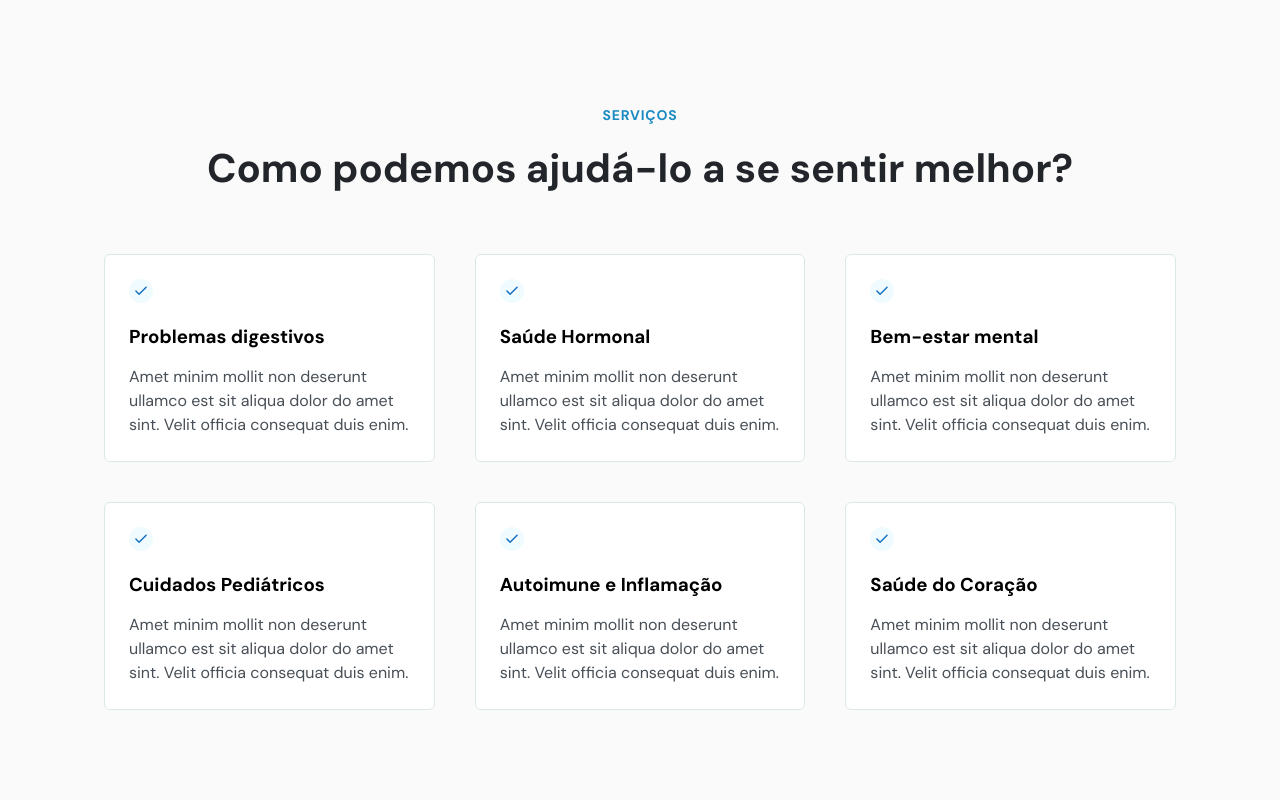
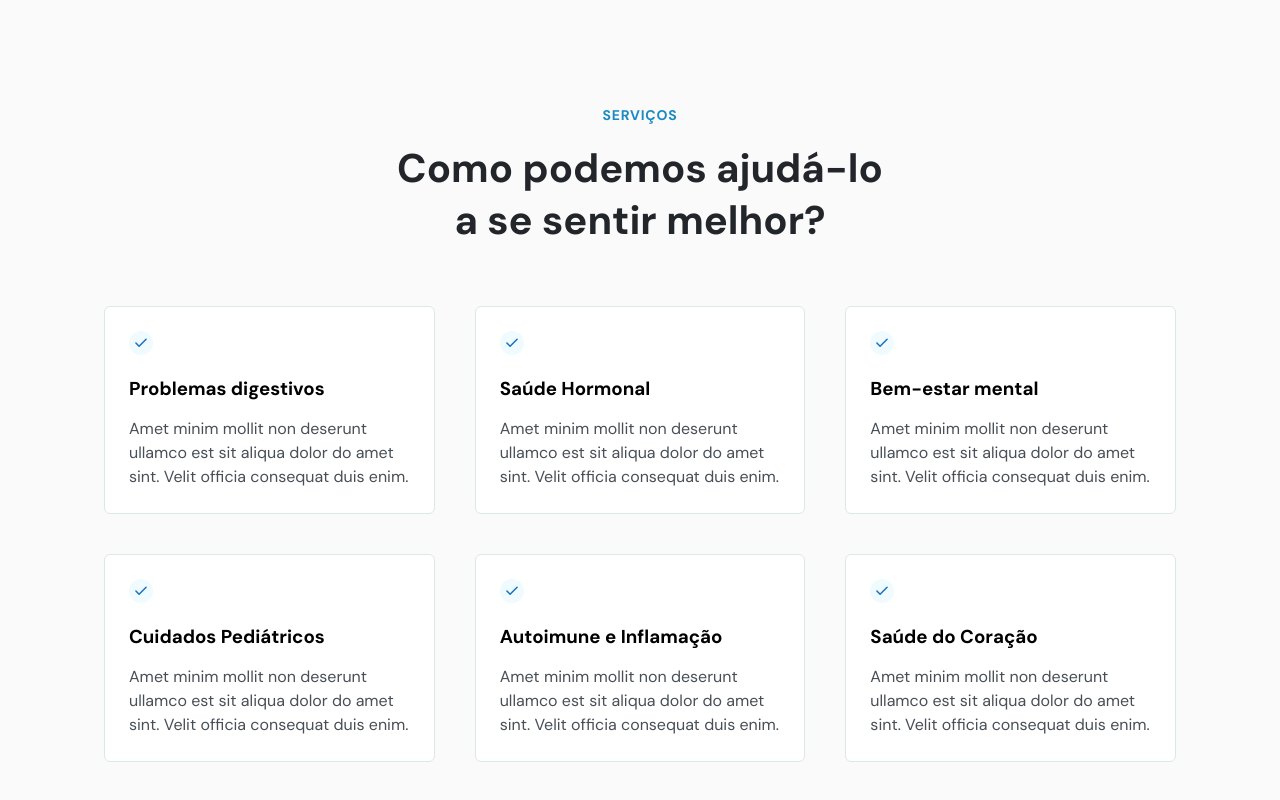
Before and after one commit to soueuvictorl/doctorcare, a plain HTML site: page index.html in a window 1280 px wide. Shown: the part 886-1686 px from the top of the page. Drawn offline with nearby package versions, Linux system fonts and the light colour scheme.

Commit message:
ajuste de largura #services h2

```diff
--- a/style.css
+++ b/style.css
@@ -676,13 +676,8 @@ footer .social-links {
 
   /* S-E-R-V-I-C-E-S */
   #services h2 {
-<<<<<<< HEAD
     width: 49.7rem;
     margin-inline: auto;
-=======
-   width: 49.7rem;
-   margin-inline: auto;
->>>>>>> cefd8b795a2c8874a31172c99a1df9c58650366e
   }
   #services .cards {
     flex-direction: row;
```
